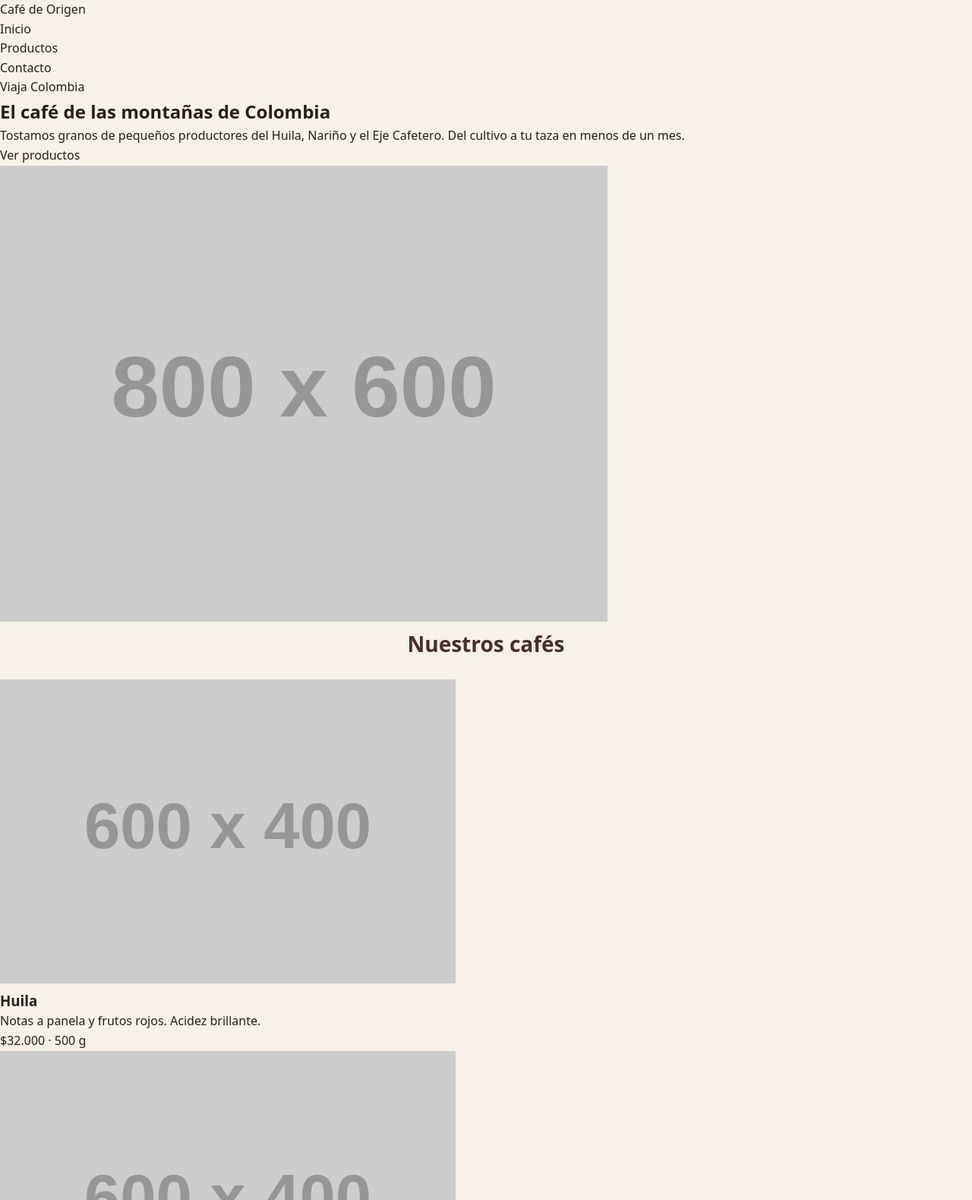
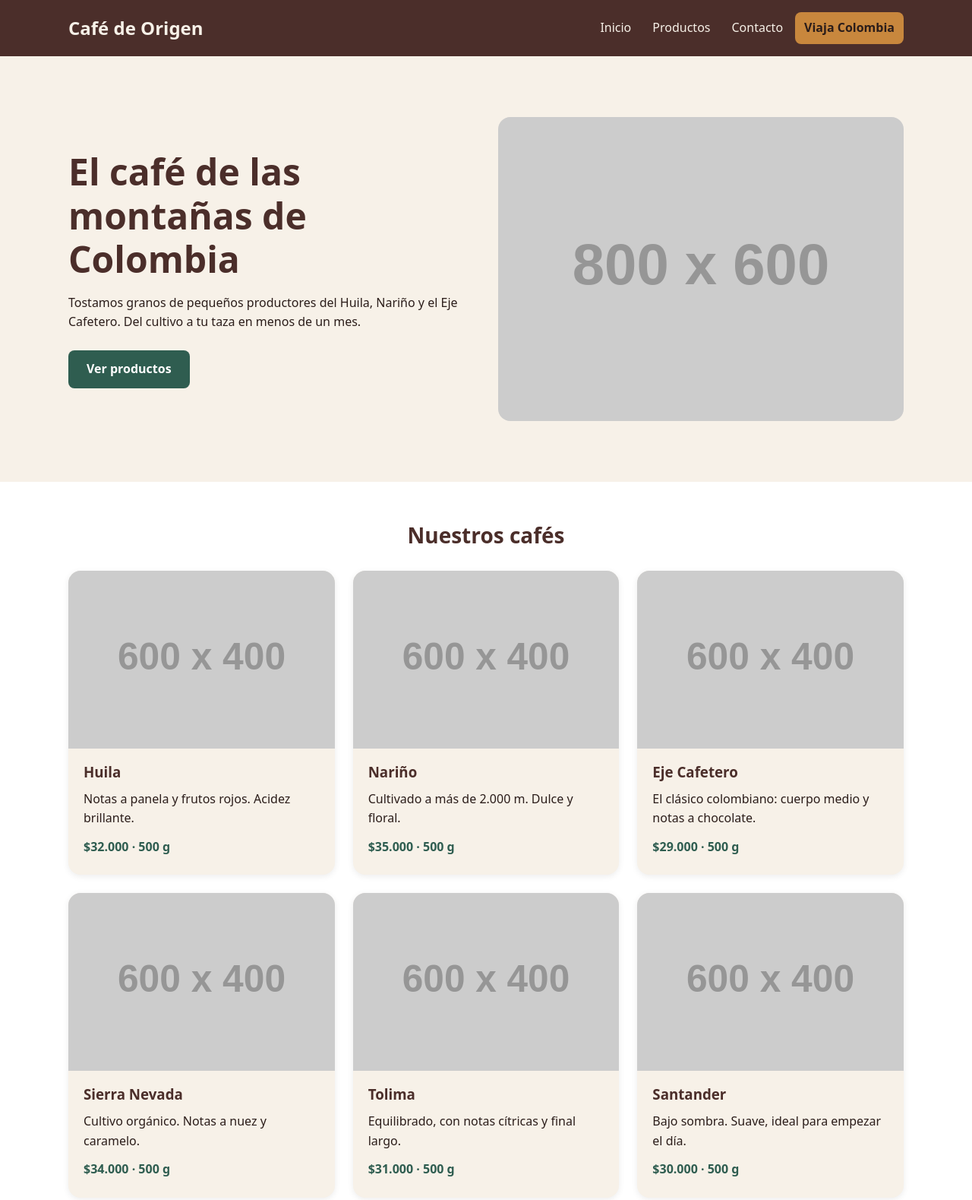
Before and after one commit to Duban13000/cafe-de-origen, a plain HTML site: page index.html in a window 1280 px wide. Shown: the top 1579 px of the page at 76% size. Drawn offline with Linux system fonts and the light colour scheme; placeholder pictures from the web are drawn by us.

Commit message:
Media queries para tablet y escritorio.

```diff
--- a/css/style.css
+++ b/css/style.css
@@ -28,3 +28,173 @@ h2 {
  text-align: center;
  margin-bottom: 1.5rem;
 }
+img {
+ max-width: 100%;
+ height: auto;
+ display: block;
+}
+.contenedor {
+ width: 90%;
+ max-width: 1100px;
+ margin: 0 auto;
+}
+/* ===== PASO 7: Encabezado y menú (móvil) ===== */
+.header {
+ background-color: #4b2e2a;
+ color: #f7f1e8;
+ padding: 1rem 0;
+}
+.header__contenido {
+ display: flex;
+ flex-direction: column;
+ align-items: center;
+ gap: 1rem;
+}
+.logo {
+ font-size: 1.5rem;
+ font-weight: 700;
+}
+.nav__lista {
+ display: flex;
+ flex-direction: column;
+ align-items: center;
+ gap: 0.5rem;
+}
+.nav__lista a {
+ display: block;
+ padding: 0.5rem 1rem;
+ border-radius: 0.5rem;
+}
+.nav__lista a:hover {
+ background-color: rgba(255, 255, 255, 0.15);
+}
+.nav__destacado {
+ background-color: #c8873d;
+ color: #2b1d1a;
+ font-weight: 700;
+}
+/* ===== PASO 8: Hero (móvil) ===== */
+.hero {
+ padding: 3rem 0;
+}
+.hero__contenido {
+ display: grid;
+ gap: 2rem;
+}
+.hero h1 {
+ font-size: 2rem;
+ line-height: 1.2;
+ color: #4b2e2a;
+ margin-bottom: 1rem;
+}
+.hero p {
+ margin-bottom: 1.5rem;
+}
+.boton {
+ display: inline-block;
+ background-color: #2f5d50;
+ color: #ffffff;
+ padding: 0.75rem 1.5rem;
+ border-radius: 0.5rem;
+ font-weight: 700;
+}
+.hero__imagen {
+ border-radius: 1rem;
+}
+/* ===== PASO 9: Tarjetas de productos (móvil: 1 columna) ===== */
+.productos {
+ background-color: #ffffff;
+ padding: 3rem 0;
+}
+.tarjetas {
+ display: grid;
+ grid-template-columns: 1fr;
+ gap: 1.5rem;
+}
+.tarjeta {
+ background-color: #f7f1e8;
+ border-radius: 1rem;
+ overflow: hidden;
+ box-shadow: 0 2px 8px rgba(0, 0, 0, 0.08);
+}
+.tarjeta__cuerpo {
+ padding: 1rem 1.25rem 1.5rem;
+}
+.tarjeta h3 {
+ color: #4b2e2a;
+ margin-bottom: 0.5rem;
+}
+.precio {
+ display: block;
+ margin-top: 0.75rem;
+ font-weight: 700;
+ color: #2f5d50;
+}
+/* ===== PASO 10: Contacto y pie de página (móvil) ===== */
+.contacto {
+ padding: 3rem 0;
+}
+.contacto__grid {
+ display: flex;
+ flex-direction: column;
+ gap: 1rem;
+}
+.contacto__bloque {
+ background-color: #ffffff;
+ padding: 1.5rem;
+ border-radius: 1rem;
+ text-align: center;
+}
+.contacto__bloque h3 {
+ color: #4b2e2a;
+ margin-bottom: 0.25rem;
+}
+.footer {
+ background-color: #2b1d1a;
+ color: #f7f1e8;
+ text-align: center;
+ padding: 1.5rem 0;
+ font-size: 0.875rem;
+}
+/* ===== PASO 12: Tablet (768px en adelante) ===== */
+@media (min-width: 768px) {
+ .header__contenido {
+ flex-direction: row;
+ justify-content: space-between;
+ }
+ .nav__lista {
+ flex-direction: row;
+ gap: 0.25rem;
+ }
+ .nav__lista a {
+ padding: 0.5rem 0.75rem;
+ }
+ .hero h1 {
+ font-size: 2.5rem;
+ }
+ .tarjetas {
+ grid-template-columns: repeat(2, 1fr);
+ }
+ .contacto__grid {
+ flex-direction: row;
+ }
+ .contacto__bloque {
+ flex: 1;
+ }
+}
+/* ===== PASO 13: Escritorio (1024px en adelante) ===== */
+@media (min-width: 1024px) {
+ .hero {
+ padding: 5rem 0;
+ }
+ .hero__contenido {
+ grid-template-columns: 1fr 1fr;
+ align-items: center;
+ }
+ .hero h1 {
+ font-size: 3rem;
+ }
+ .tarjetas {
+ grid-template-columns: repeat(3, 1fr);
+ }
+}
```
